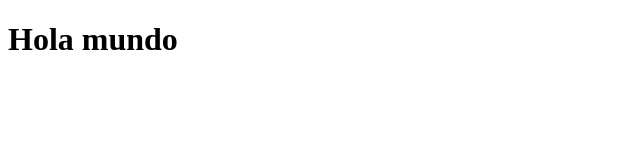
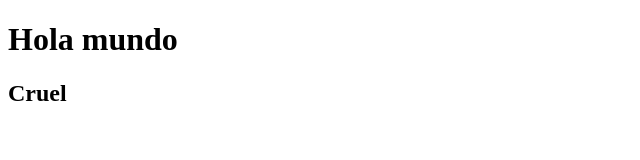
Before and after one commit to 2024-SEMII-DESV-1GS221/agrazal-erick, a plain HTML site: page index.html in a window 1280 px wide. Shown: the full height of the page, 0-640 px from the left. Drawn offline with Linux system fonts and the light colour scheme.

Commit message:
Added subtitle on html

```diff
--- a/index.html
+++ b/index.html
@@ -7,5 +7,6 @@
 </head>
 <body>
   <h1>Hola mundo</h1>
+  <h2>Cruel</h2>
 </body>
 </html>
```
